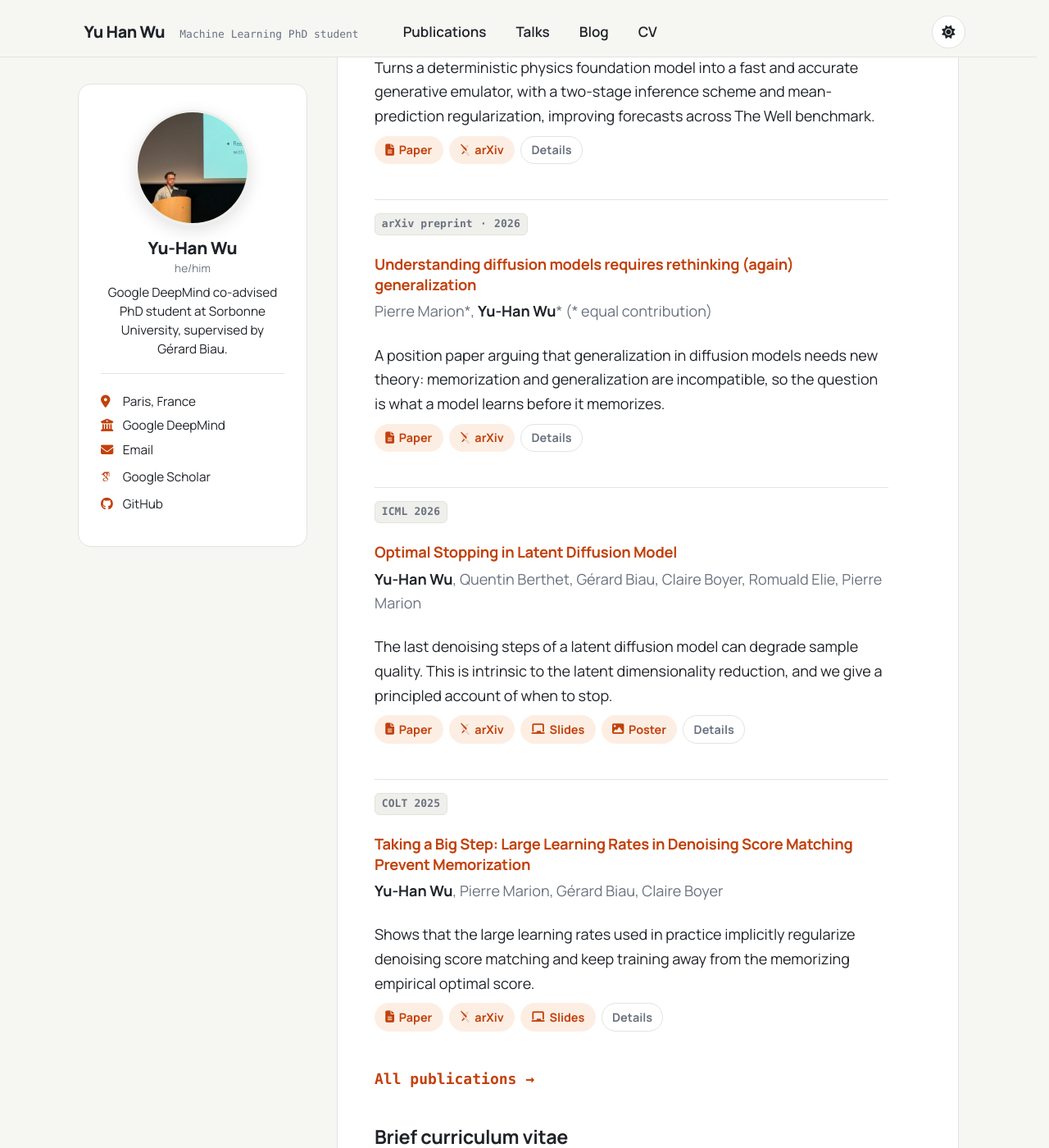
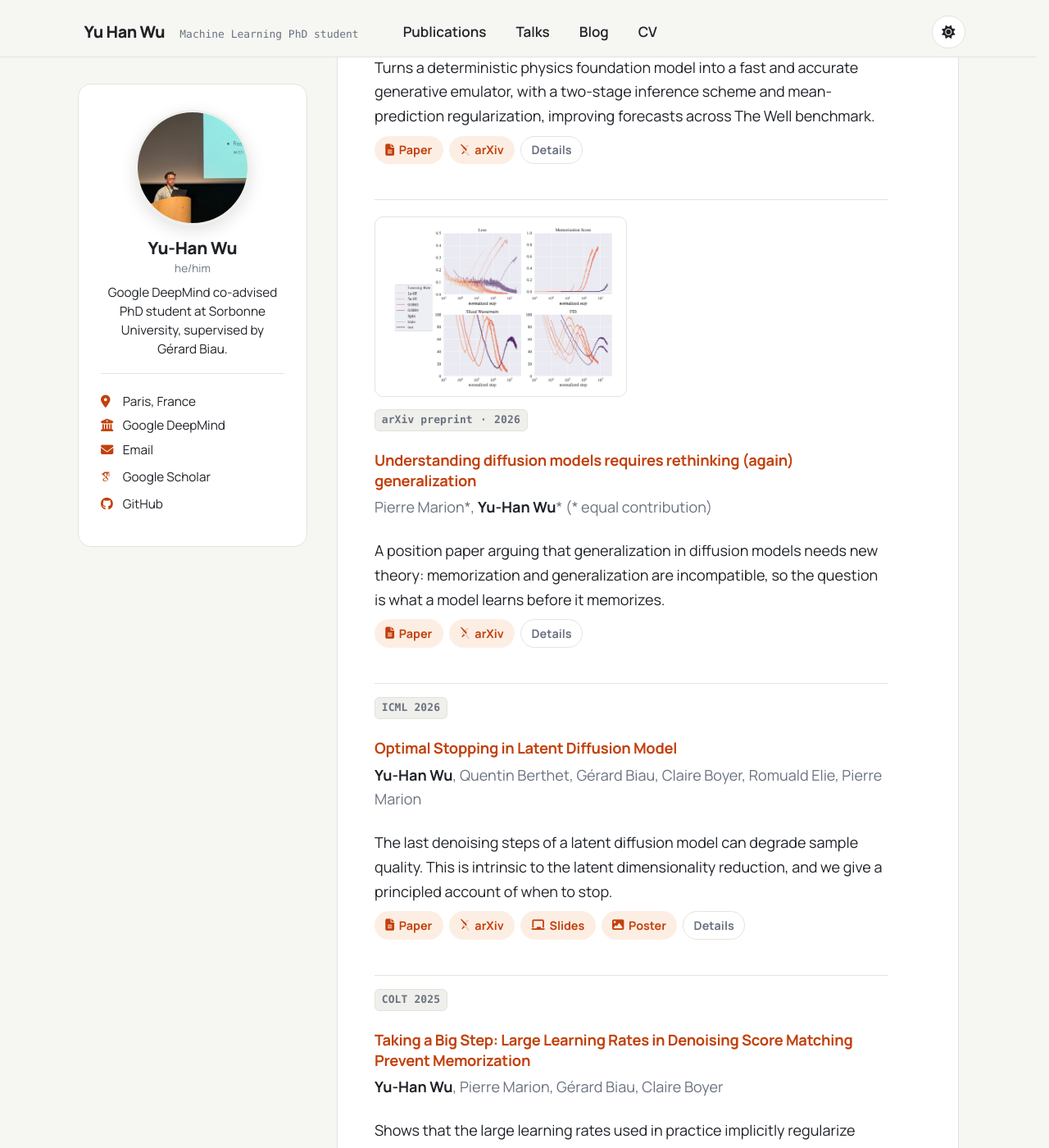
Before and after one commit to pojoowu/pojoowu.github.io, a Jekyll site: the page built from _pages/about.md, in a window 1280 px wide and 1400 px high, scrolled down 1751 px. Shown: the whole window at 82% size. Built offline with Jekyll 4.4.1, drawn with Linux system fonts in a browser that asks for light colours; some web fonts are replaced.

Commit message:
Revert "Publication lists: no figure previews (figures stay on the paper pages and in posts)"
This reverts commit a50af0868108ea59ae4cd5481d326f9b396ef1e5.

```diff
--- a/_includes/publication-item.html
+++ b/_includes/publication-item.html
@@ -10,8 +10,11 @@
 {% assign pub_excerpt = post.excerpt | strip %}
 <div class="list__item">
   <article class="archive__item pub{% if include.compact %} pub--compact{% endif %}" itemscope itemtype="http://schema.org/ScholarlyArticle">
-    {% comment %} No figure preview in the lists (it either squashed the text or
-        overwhelmed the short entries); figures live on the paper's own page. {% endcomment %}
+    {% if post.header.teaser %}
+    <a class="pub__thumb" href="{{ base_path }}{{ post.url }}" tabindex="-1" aria-hidden="true">
+      <img src="{% if post.header.teaser contains '://' %}{{ post.header.teaser }}{% else %}{{ base_path }}/images/{{ post.header.teaser }}{% endif %}" alt="" loading="lazy">
+    </a>
+    {% endif %}
     <div class="pub__body">
       <p class="pub__badges">
         {% comment %} venues that already carry a year ("ICML 2026") are shown alone; others get the publication year {% endcomment %}
--- a/_sass/layout/_skin.scss
+++ b/_sass/layout/_skin.scss
@@ -811,11 +811,33 @@ $skin-mono: ui-monospace, "SF Mono", Menlo, Consolas, "Liberation Mono", monospa
   margin: 0 0 0.45em;
 }
 
-/* publication rows (no figure preview in the lists) */
+/* publication rows; an optional figure sits above the text so it can be
+   large without narrowing the text column */
 .pub {
-  display: block;
+  display: flex;
+  flex-direction: column;
+  gap: 0.85em;
+  align-items: stretch;
+
+  &__thumb {
+    flex: none;
+    margin-top: 0.2em;
+
+    img {
+      display: block;
+      width: auto;
+      max-width: 100%;
+      max-height: 280px;
+      height: auto;
+      padding: 0.4em;
+      border: 1px solid var(--global-border-color);
+      border-radius: 10px;
+      background: #ffffff;
+    }
+  }
 
   &__body {
+    flex: 1 1 auto;
     min-width: 0;
   }
 
@@ -836,12 +858,23 @@ $skin-mono: ui-monospace, "SF Mono", Menlo, Consolas, "Liberation Mono", monospa
     line-height: 1.55;
   }
 
+  @media screen and (max-width: 599px) {
+    gap: 0.75em;
+
+    &__thumb img {
+      max-height: 220px;
+    }
+  }
 }
 
 /* compact variant for "Selected publications" on the home page */
 .page__content .pub--compact {
   padding: 0.9em 0;
   border-bottom: 1px solid var(--global-border-color);
+
+  .pub__thumb img {
+    max-height: 220px;
+  }
 
   .pub__title {
     font-size: 1.02em;
```
